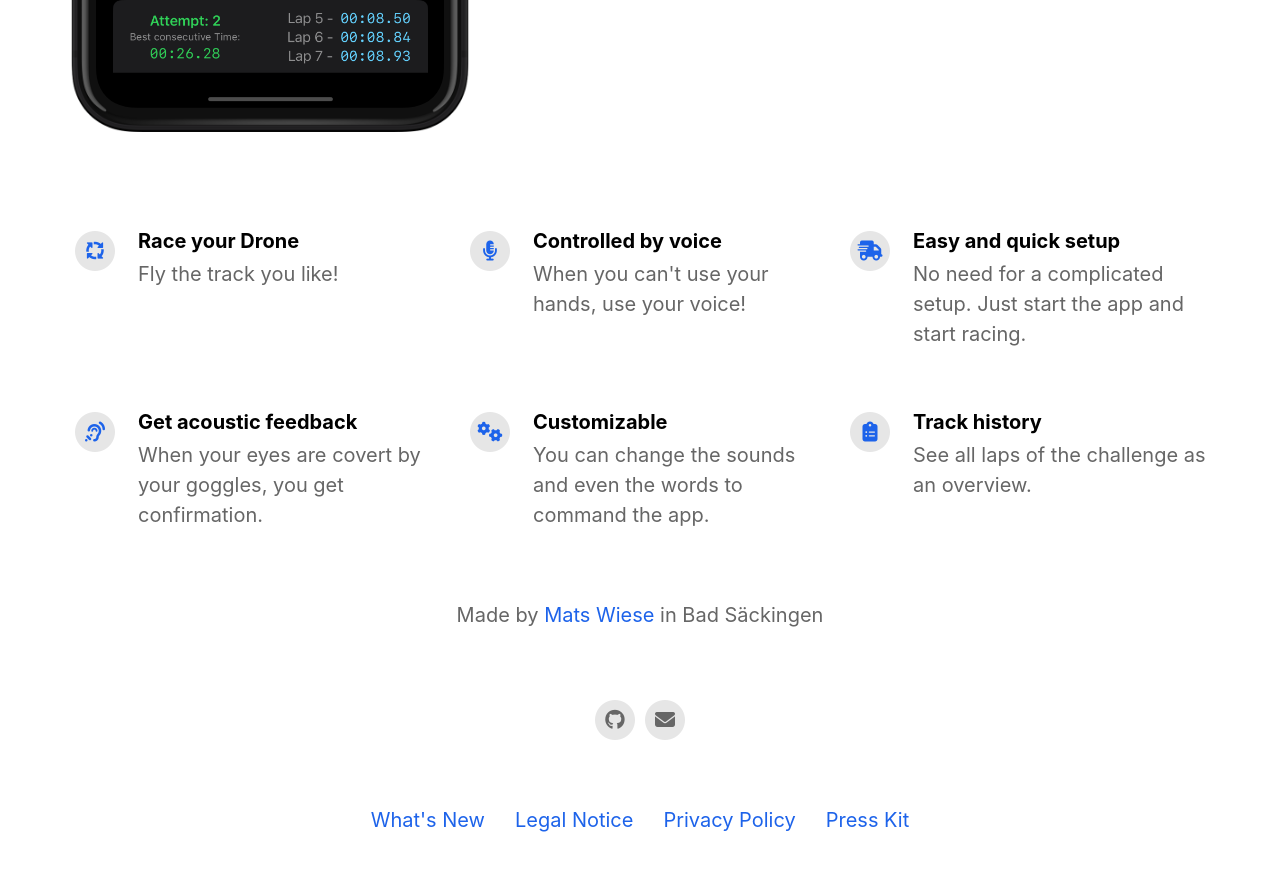
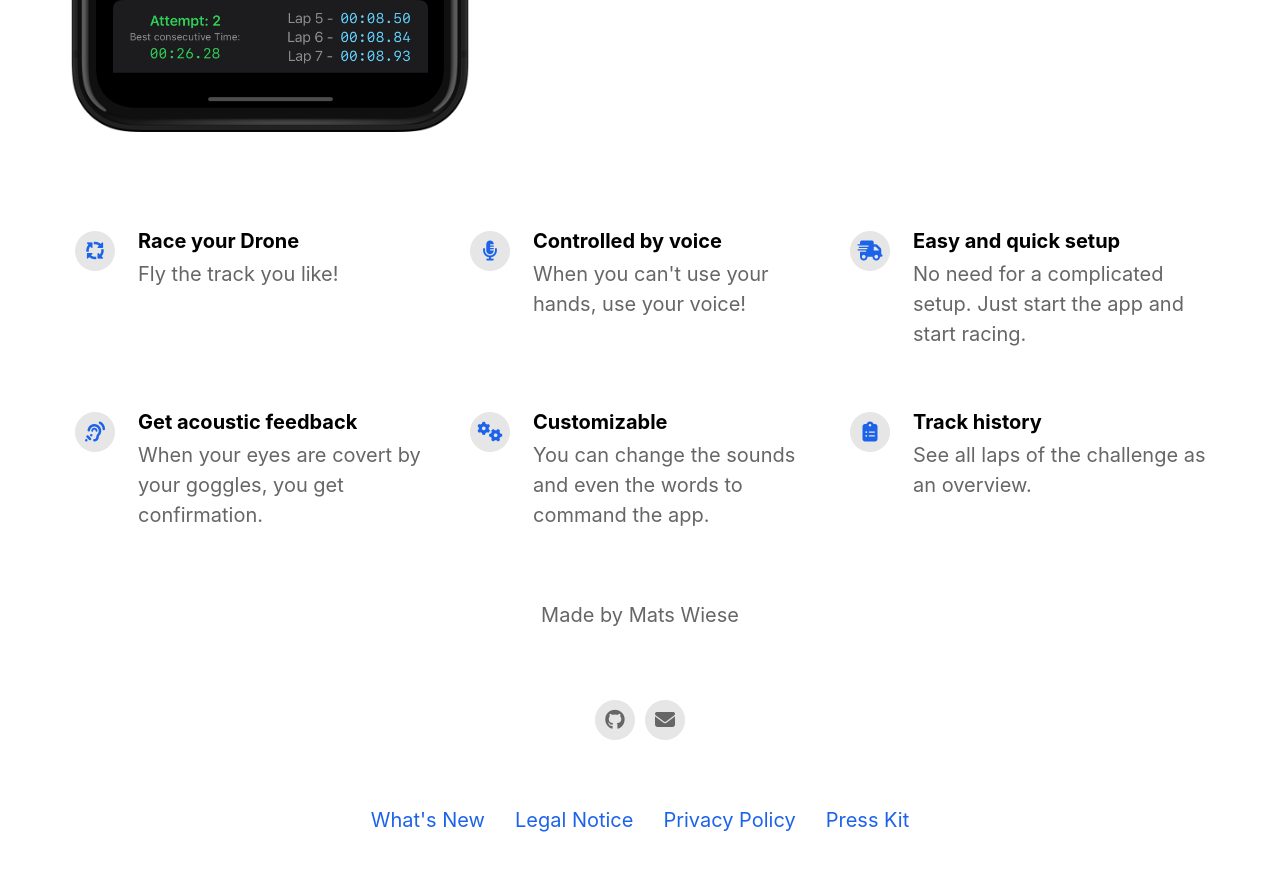
Before and after one commit to MatsWiese/laptimerpage, a Jekyll site: the page built from index.html, in a window 1280 px wide and 900 px high, scrolled down 853 px. Shown: the top 871 px of the window. Built offline with Jekyll 4.4.1, drawn with Linux system fonts in a browser that asks for light colours; nearby versions of some CDN libraries.

Commit message:
Clear personal details in _config.yml
Removed personal information from the config file.

```diff
--- a/_config.yml
+++ b/_config.yml
@@ -21,8 +21,8 @@ enable_smart_app_banner                   : true
 
 # Information About Yourself
 your_name                                 : Mats Wiese
-your_link                                 : https://matswiese.app
-your_city                                 : Bad Säckingen
+your_link                                 :
+your_city                                 :
 email_address                             : handsfreelaptimer@gmail.com
 linkedin_username                         :
 linkedin_company                          :
```
